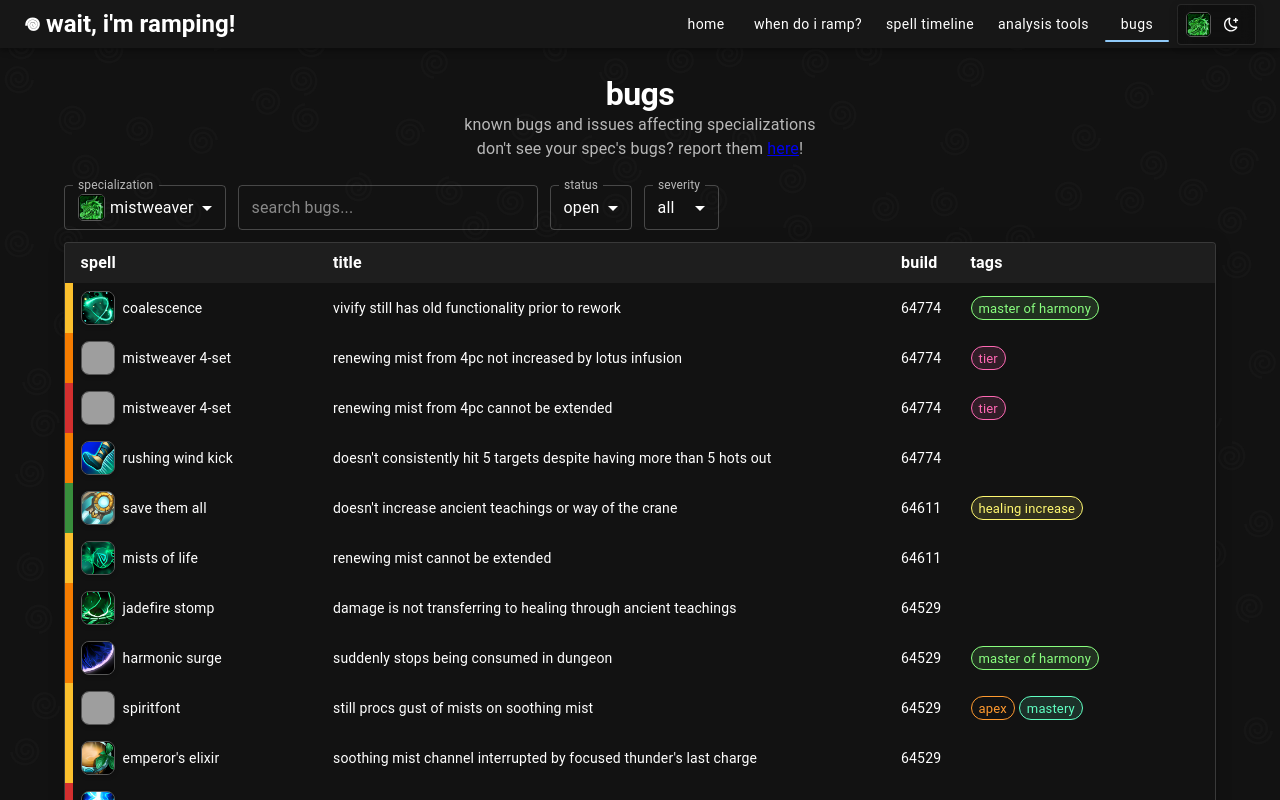
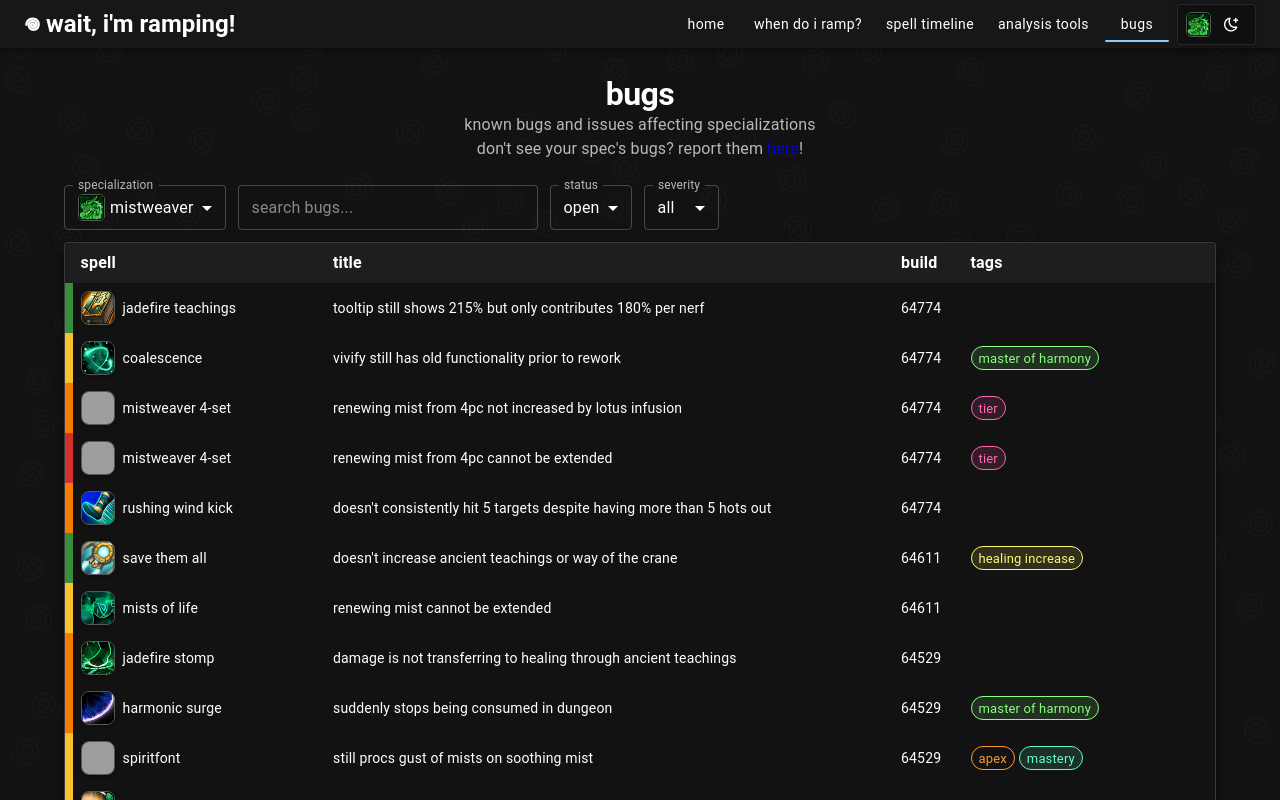
Before and after one commit to lolswirl/wait-im-ramping, a Next.js app: page /bugs in a window 1280 px wide. Shown: the top 800 px of the page. Built offline with nearby package versions, Linux system fonts and the light colour scheme; grey boxes are pictures that could not be loaded; what @mui/material-nextjs would draw is missing.

Commit message:
add jft tooltip bug

```diff
--- a/src/data/specs/monk/mistweaver/bugs.ts
+++ b/src/data/specs/monk/mistweaver/bugs.ts
@@ -514,6 +514,15 @@ const BUGS: Bug[] = [
         lastBuildTested: "64774",
         tags: [TAGS.MOH],
     },
+    {
+        spell: TALENTS.JADEFIRE_TEACHINGS,
+        affectedSpells: [],
+        severity: SEVERITY.LOW,
+        title: "Tooltip still shows 215% but only contributes 180% per nerf",
+        description: "JFT nerfed to +180% but tooltip has not been updated",
+        lastBuildTested: "64774",
+        tags: [],
+    },
 ];
 
 export default BUGS;
```
